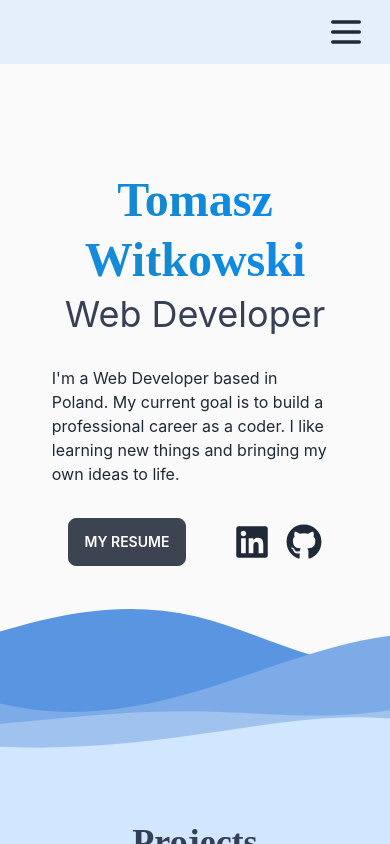
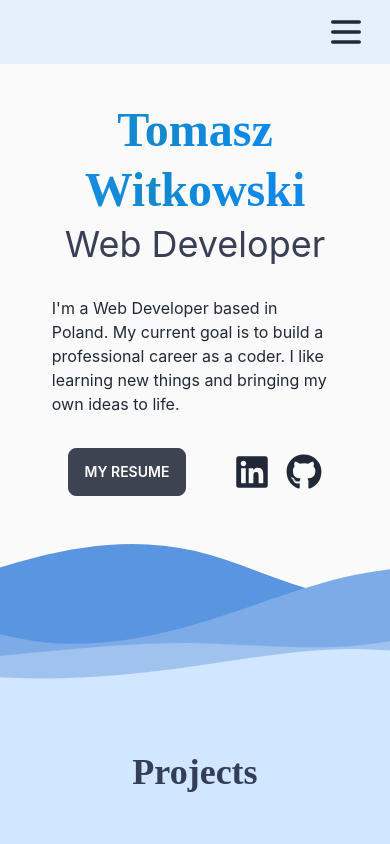
Before and after one commit to witktom5/personal-portfolio, a React (Create React App) app: page / in a window 390 px wide. Built offline with nearby package versions, Linux system fonts and the light colour scheme; no server answers.

Commit message:
change header padding

```diff
--- a/src/components/Header/Header.jsx
+++ b/src/components/Header/Header.jsx
@@ -4,7 +4,7 @@ import { FaGithub, FaLinkedin } from 'react-icons/fa';
 function Header() {
   return (
     <div className='flex justify-center mt-header pb-48 sm:pb-72 lg:pb-52 2xl:pb-72 3xl:pb-80 wave wave-1'>
-      <div className='hero pt-10 w-full lg:w-4/5  '>
+      <div className='hero pt-5 lg:pt-10 w-full lg:w-4/5  '>
         <header
           id='header'
           className='hero-content flex-col lg:flex-row lg:gap-20'
--- a/src/index.css
+++ b/src/index.css
@@ -9,6 +9,12 @@
 
 .mt-header {
   margin-top: 50px;
+}
+
+@media (max-width: 640px) {
+  .mt-header {
+    margin-top: 0px;
+  }
 }
 
 .nav-menu {
```
